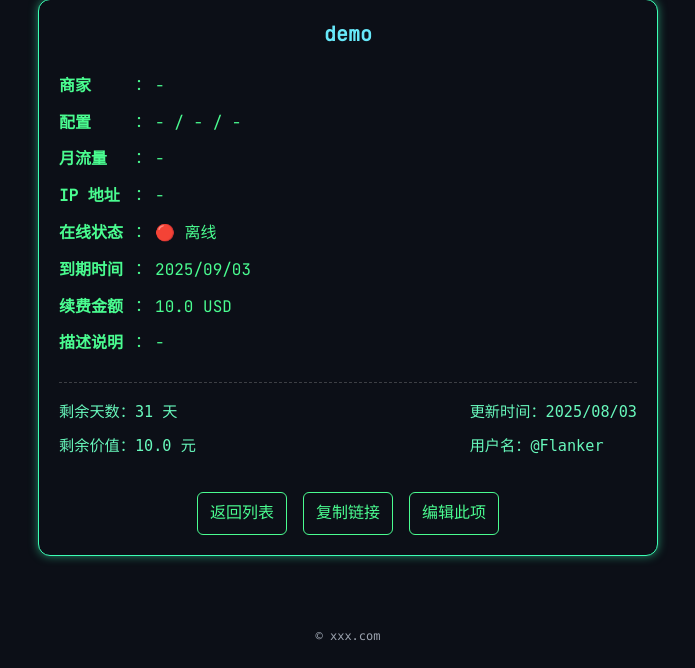
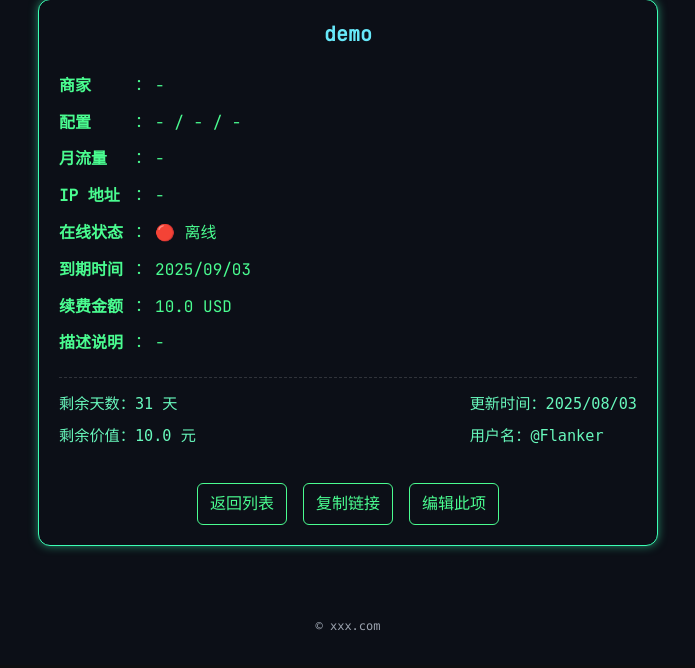
Before and after one commit to podcctv/vps-value-calculator, a Flask app: page /vps/demo in a window 1280 px wide. Shown: the part 135-803 px from the top of the page, without its empty margins (292-987 px from the left). After the commit the page ends 766 px from the top, so only its background shows below. Run offline with Flask 3, Linux system fonts and the light colour scheme; data comes from the database, SQL or seed files in the repository; data that the repository does not hold is empty; some libraries are stand-ins or nearby versions.

Commit message:
Align SVG footer and compress spacing

```diff
--- a/static/css/view_svg.css
+++ b/static/css/view_svg.css
@@ -33,20 +33,21 @@
 .vps-card-footer {
   display: flex;
   justify-content: space-between;
-  align-items: flex-start;
-  margin-top: 1.5rem;
-  padding-top: 1rem;
-  border-top: 1px dashed rgba(255, 255, 255, 0.2);
+  align-items: flex-end;
+  margin-top: 1.2rem;
+  padding-top: 0.8rem;
+  border-top: 1px dashed rgba(255, 255, 255, 0.15);
+  font-family: monospace;
+  font-size: 0.95rem;
+  color: #68f8bc;
 }
 
 .vps-card-footer .left-info,
 .vps-card-footer .right-info {
   display: flex;
   flex-direction: column;
-  gap: 0.4rem;
-  font-family: monospace;
-  font-size: 0.95rem;
-  color: #68f8bc;
+  gap: 0.3rem;
+  white-space: nowrap;
 }
 
 .card-buttons {
```
Also changed, not shown: templates/vps.svg.
